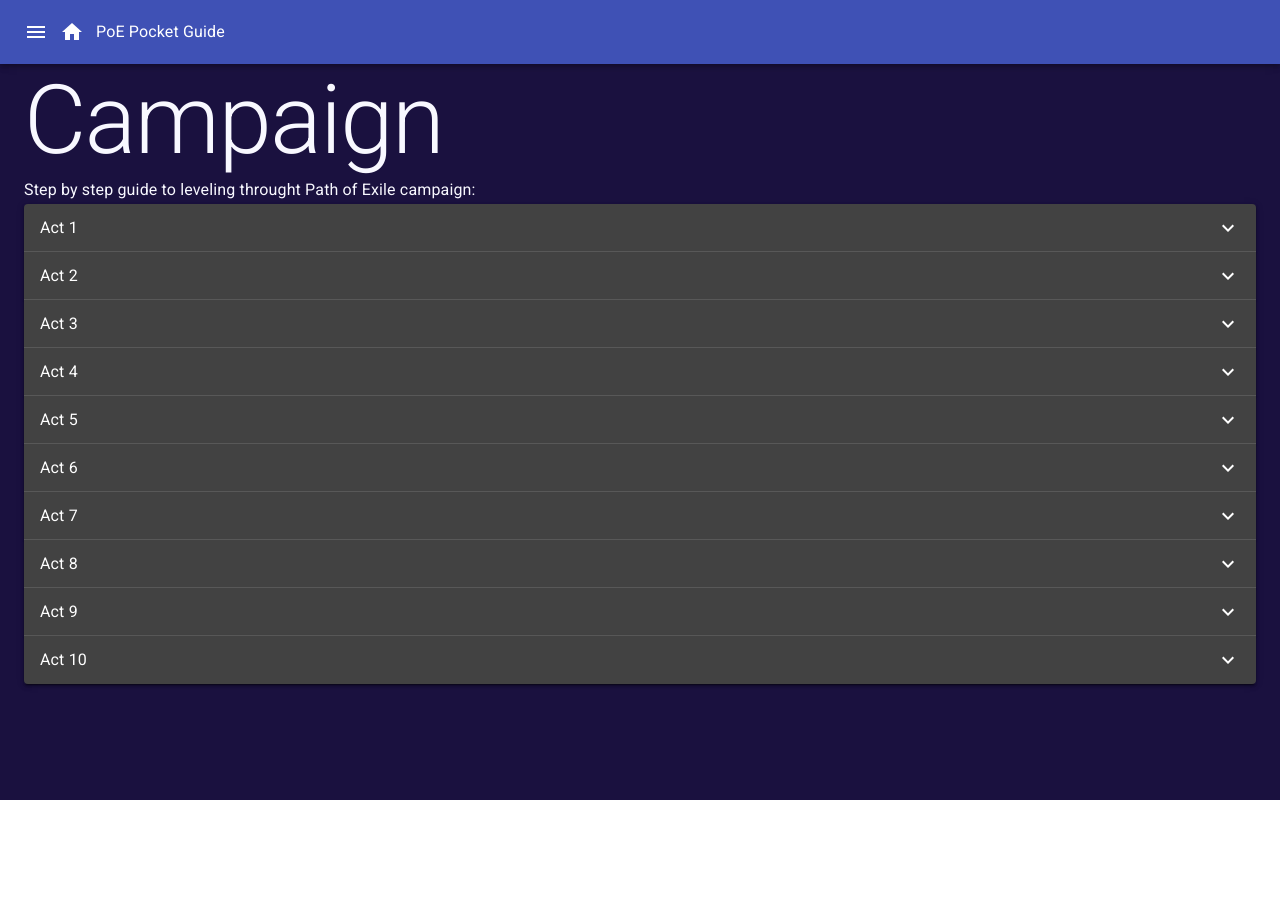
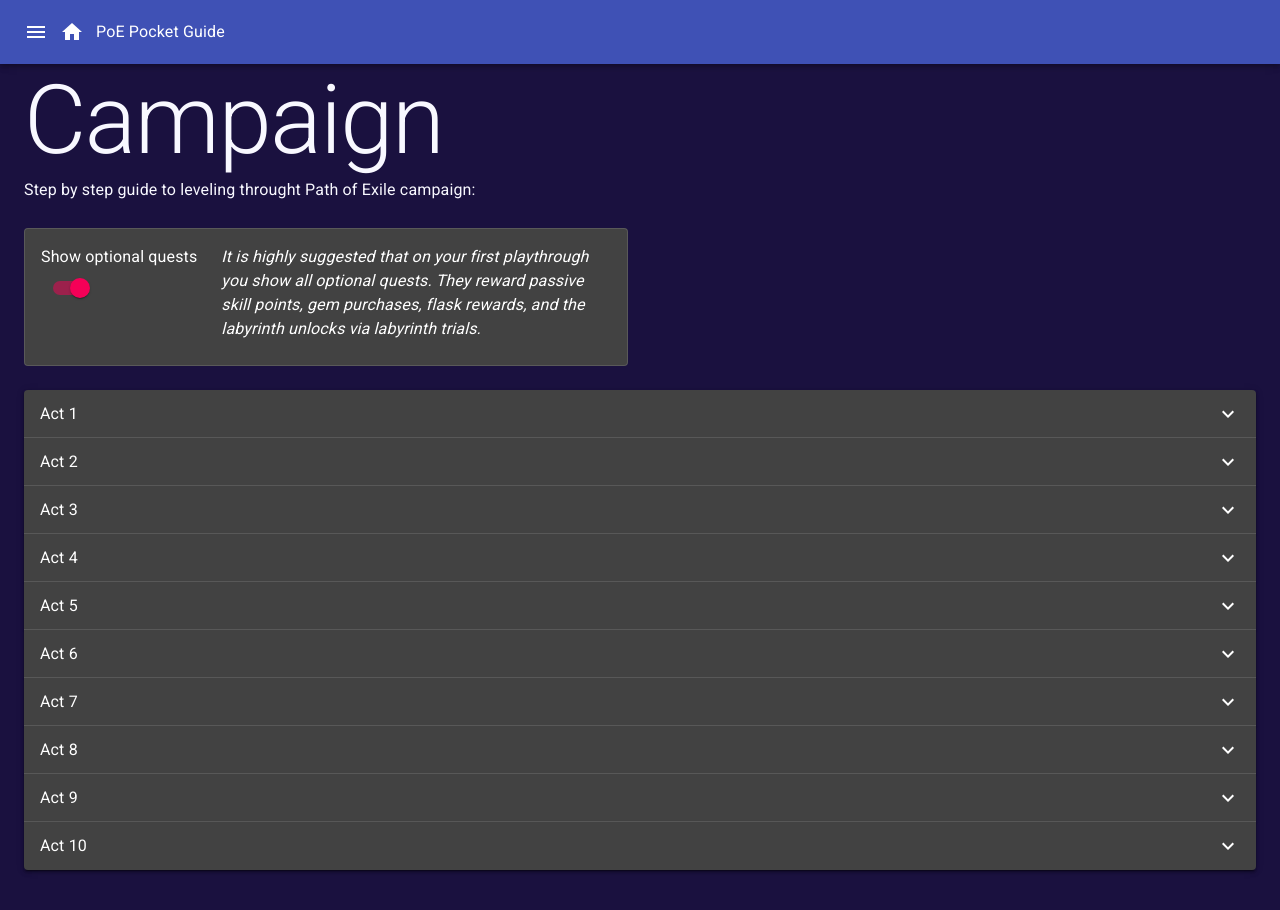
Before and after one commit to ajcumine/poe-pocket-guide, a Next.js app: page /campaign in a window 1280 px wide. Shown: the top 910 px of the page. Before the commit the page ends 800 px from the top, so only its background shows below. Built offline with nearby package versions, Linux system fonts and the light colour scheme.

Commit message:
add toggle to show and hide all optional steps

```diff
--- a/components/ActAccordion.tsx
+++ b/components/ActAccordion.tsx
@@ -14,7 +14,11 @@ import { ExpandMore } from '@material-ui/icons';
 import campaignData from '../data/campaign';
 import ActStep from './ActStep';
 
-const ActAccordion = () => (
+const ActAccordion = ({
+  levelingOptions: { showOptional },
+}: {
+  levelingOptions: { showOptional: boolean };
+}) => (
   <Box boxShadow={3}>
     {Object.keys(campaignData).map((actNumber) => (
       <Accordion key={`act-${actNumber}`}>
@@ -24,13 +28,20 @@ const ActAccordion = () => (
         <AccordionDetails>
           <Table size="small">
             <TableBody>
-              {Object.keys(campaignData[actNumber]).map((stepNumber, index) => (
-                <ActStep
-                  key={`step-${stepNumber}`}
-                  stepNumber={`${index + 1}`}
-                  stepData={campaignData[actNumber][stepNumber]}
-                />
-              ))}
+              {Object.keys(campaignData[actNumber]).map((stepNumber) => {
+                if (
+                  !showOptional &&
+                  campaignData[actNumber][stepNumber].optional
+                ) {
+                  return null;
+                }
+                return (
+                  <ActStep
+                    key={`step-${stepNumber}`}
+                    stepData={campaignData[actNumber][stepNumber]}
+                  />
+                );
+              })}
             </TableBody>
           </Table>
         </AccordionDetails>
--- a/components/ActStep.tsx
+++ b/components/ActStep.tsx
@@ -1,6 +1,12 @@
 import React from 'react';
 
-import { Box, ListItemText, TableCell, TableRow } from '@material-ui/core';
+import {
+  Box,
+  Checkbox,
+  ListItemText,
+  TableCell,
+  TableRow,
+} from '@material-ui/core';
 import { withStyles } from '@material-ui/core/styles';
 
 import { Step } from '../data/types';
@@ -13,26 +19,18 @@ const StyledTableRow = withStyles((theme) => ({
   },
 }))(TableRow);
 
-const ActStep = ({
-  stepNumber,
-  stepData,
-}: {
-  stepNumber: string;
-  stepData: Step;
-}) => (
+const SecondaryText = ({ stepData }: { stepData: Step }) =>
+  stepData.optional ? <Box fontStyle="italic">optional</Box> : null;
+
+const ActStep = ({ stepData }: { stepData: Step }) => (
   <StyledTableRow>
     <TableCell>
-      <ListItemText>{stepNumber}</ListItemText>
+      <Checkbox />
     </TableCell>
     <TableCell>
-      <ListItemText>
-        <Box fontStyle="italic" fontWeight={300}>
-          {stepData.optional ? 'optional' : ''}
-        </Box>
+      <ListItemText secondary={<SecondaryText stepData={stepData} />}>
+        {stepData.description}
       </ListItemText>
-    </TableCell>
-    <TableCell>
-      <ListItemText>{stepData.description}</ListItemText>
     </TableCell>
   </StyledTableRow>
 );
--- a/pages/campaign.tsx
+++ b/pages/campaign.tsx
@@ -1,18 +1,66 @@
-import React from 'react';
+import React, { useState } from 'react';
 
-import { Typography } from '@material-ui/core';
+import {
+  Box,
+  Typography,
+  Card,
+  CardContent,
+  Grid,
+  Switch,
+} from '@material-ui/core';
 
 import ActAccordion from '../components/ActAccordion';
 import Page from '../components/Page';
 
-const Campaign = () => (
+const Campaign = () => {
+  const [levelingOptions, setLevelingOptions] = useState({
+    showOptional: true,
+  });
+  const handleOptionalChange = () =>
+    setLevelingOptions({
+      ...levelingOptions,
+      showOptional: !levelingOptions.showOptional,
+    });
+  return (
     <Page>
+      <Grid container spacing={3}>
+        <Grid item xs={12}>
           <Typography variant="h1">Campaign</Typography>
           <Typography variant="subtitle1">
             Step by step guide to leveling throught Path of Exile campaign:
           </Typography>
-    <ActAccordion />
+        </Grid>
+        <Grid item xs={6}>
+          <Card variant="outlined">
+            <CardContent>
+              <Grid container spacing={3}>
+                <Grid item>
+                  <Typography>Show optional quests</Typography>
+                  <Switch
+                    checked={levelingOptions.showOptional}
+                    onChange={handleOptionalChange}
+                  />
+                </Grid>
+                <Grid item xs>
+                  <Typography>
+                    <Box fontStyle="italic">
+                      It is highly suggested that on your first playthrough you
+                      show all optional quests. They reward passive skill
+                      points, gem purchases, flask rewards, and the labyrinth
+                      unlocks via labyrinth trials.
+                    </Box>
+                  </Typography>
+                </Grid>
+              </Grid>
+            </CardContent>
+          </Card>
+        </Grid>
+        <Grid item>
+          <ActAccordion levelingOptions={levelingOptions} />
+        </Grid>
+      </Grid>
     </Page>
   );
+};
 
 export default Campaign;
```
Lines whose indentation alone changed are shown as unchanged.
